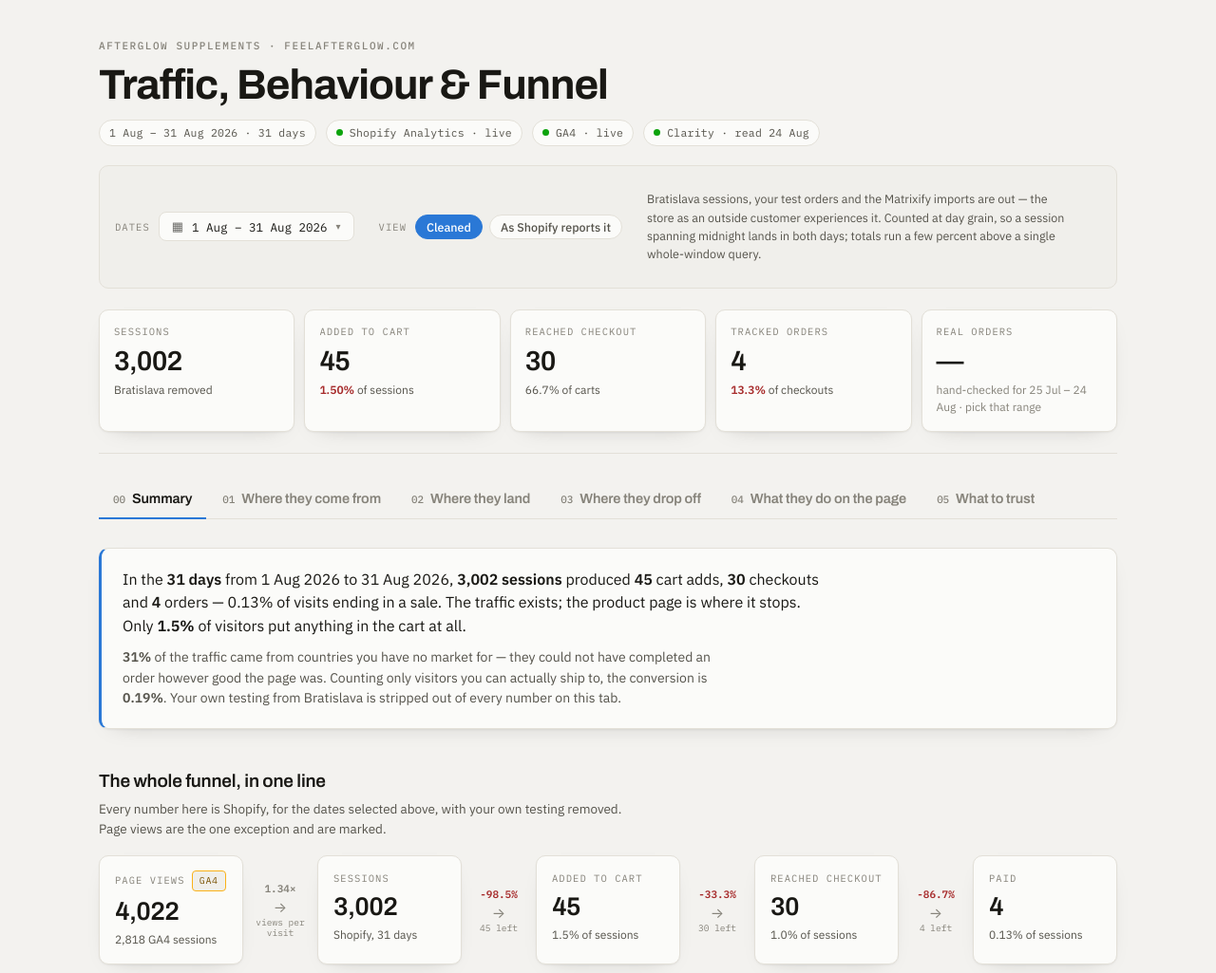
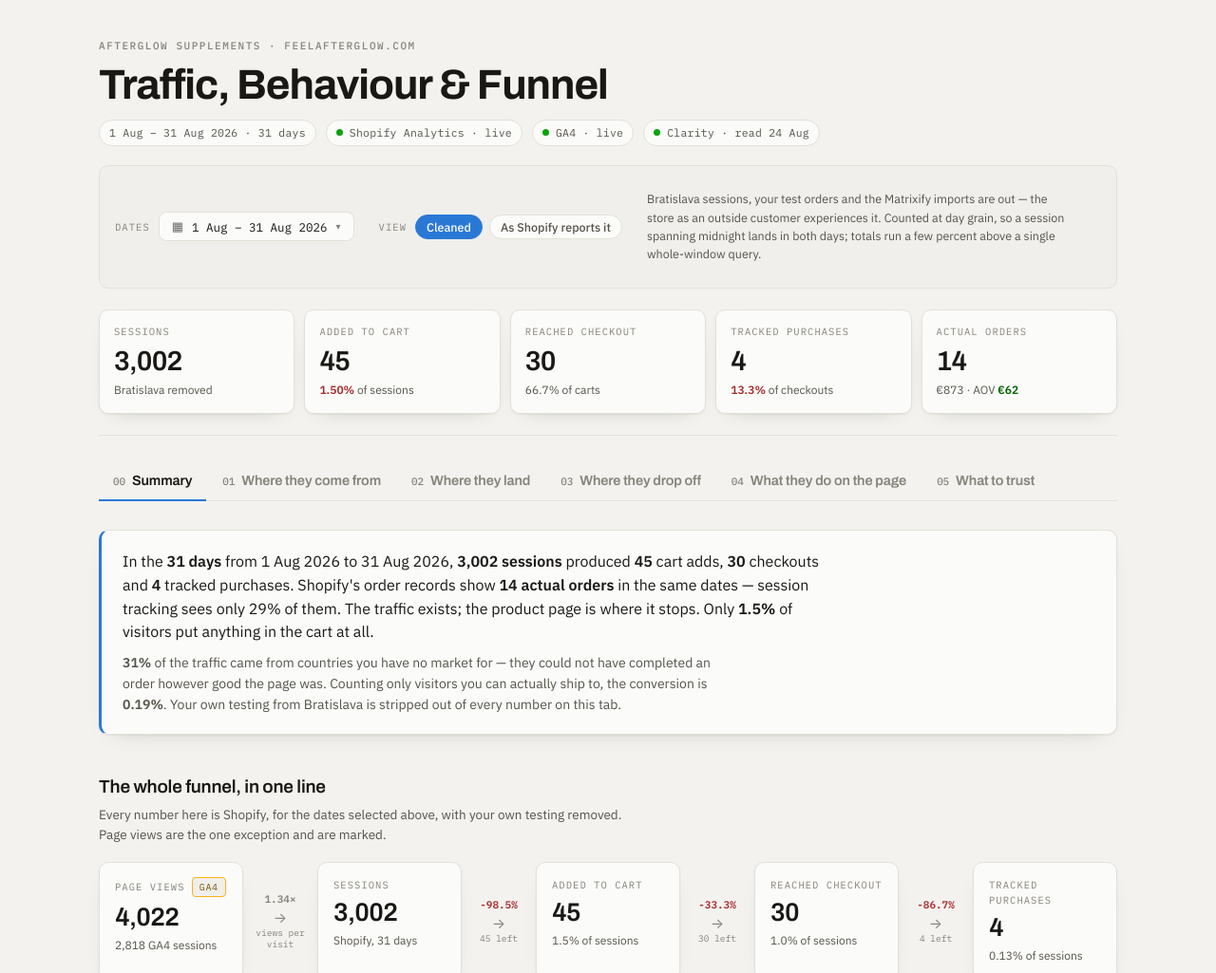
Before and after one commit to FarkMich/Afterglow-analytics-Shopify, a plain HTML site: page index.html in a window 1280 px wide. Shown: the top 1025 px of the page at 95% size. Drawn offline with Linux system fonts and the light colour scheme.

Commit message:
Fix orders: use actual order records, not the session metric

```diff
--- a/index.html
+++ b/index.html
@@ -547,12 +547,12 @@ svg { display: block; width: 100%; height: auto; overflow: visible; }
         <span class="note" id="k-chk-n">60% of carts</span>
       </div>
       <div class="tile">
-        <span class="lab">Tracked orders</span>
+        <span class="lab">Tracked purchases</span>
         <div class="val" id="k-trk">4</div>
         <span class="note" id="k-trk-n"><b>19%</b> of checkouts</span>
       </div>
       <div class="tile">
-        <span class="lab">Real orders</span>
+        <span class="lab">Actual orders</span>
         <div class="val" id="k-ord">9</div>
         <span class="note" id="k-ord-n">€544 · AOV <b class="up">€60.46</b></span>
       </div>
@@ -1395,6 +1395,8 @@ svg { display: block; width: 100%; height: auto; overflow: visible; }
   var LPDP={"23":[3,2,0,0],"49":[1,0,0,0],"51":[5,2,1,0],"52":[6,1,1,0],"53":[8,0,0,0],"54":[21,0,0,0],"55":[3,0,0,0],"56":[262,2,2,0],"57":[209,6,1,0],"58":[79,1,0,0],"59":[45,2,2,0],"60":[48,1,1,0],"61":[23,0,0,0],"62":[41,0,0,0],"63":[84,0,0,0],"64":[33,1,0,0],"65":[66,0,0,0],"66":[145,5,3,0],"67":[79,1,0,1],"68":[52,0,0,0],"69":[60,0,0,0],"70":[125,2,1,0],"71":[43,2,1,0],"72":[33,1,1,0],"73":[31,0,0,0],"74":[34,2,2,0],"75":[36,0,0,0],"76":[30,0,0,0],"77":[13,0,0,0]};
   var LHOME={"28":[9,0,0,0],"29":[24,0,0,0],"31":[3,0,0,0],"34":[3,0,0,0],"35":[3,0,0,0],"36":[4,0,0,0],"38":[3,0,0,0],"39":[6,0,0,0],"40":[6,0,0,0],"41":[6,0,0,0],"42":[4,0,0,0],"43":[3,0,0,0],"44":[1,0,0,0],"45":[7,1,1,0],"46":[3,0,0,0],"48":[9,0,0,0],"49":[20,0,0,0],"50":[16,2,1,1],"51":[22,4,4,0],"52":[41,6,2,1],"53":[33,2,2,0],"54":[12,1,1,1],"55":[14,0,0,0],"56":[142,1,1,0],"57":[415,4,1,0],"58":[18,2,1,0],"59":[24,0,0,0],"60":[17,2,2,2],"61":[9,0,0,0],"62":[9,0,0,0],"63":[27,1,1,1],"64":[36,2,2,0],"65":[49,0,0,0],"66":[88,0,0,0],"67":[73,3,2,1],"68":[15,2,2,1],"69":[9,1,1,0],"70":[54,4,3,0],"71":[23,1,1,0],"72":[21,1,1,1],"73":[12,0,0,0],"74":[11,0,0,0],"75":[11,0,0,0],"76":[9,0,0,0],"77":[8,1,1,0]};
   var GA4D={0:[78,32,1460],1:[34,19,653],2:[35,28,1063],3:[62,28,2248],4:[26,23,780],5:[34,22,1418],6:[43,29,1003],7:[69,41,1120],8:[40,29,1021],9:[27,21,519],10:[55,24,4893],11:[39,24,799],12:[31,14,1556],13:[41,25,1097],14:[44,21,941],15:[13,11,157],16:[46,31,1136],17:[44,32,797],18:[36,23,654],19:[27,18,464],20:[29,15,1306],21:[46,33,381],22:[10,9,200],23:[34,14,880],24:[38,18,535],25:[41,20,763],26:[12,6,288],27:[14,8,791],28:[14,11,242],29:[66,41,1118],30:[56,36,1355],31:[13,8,310],32:[41,23,911],33:[98,71,1801],34:[85,61,2253],35:[60,52,873],36:[19,16,199],37:[36,26,1147],38:[42,26,594],39:[42,31,1136],40:[78,59,1064],41:[80,58,1902],42:[18,10,1089],43:[39,19,1275],44:[80,27,2262],45:[56,26,2409],46:[36,23,509],47:[15,12,297],48:[28,9,1277],49:[102,21,2711],50:[108,26,2615],51:[75,33,644],52:[62,28,909],53:[52,34,709],54:[36,28,461],55:[30,23,380],56:[476,381,7595],57:[755,595,11941],58:[180,123,3692],59:[86,67,1164],60:[98,59,1465],61:[39,34,509],62:[35,31,401],63:[191,107,2953],64:[92,64,1259],65:[117,92,1693],66:[306,228,7643],67:[192,141,3340],68:[91,64,1924],69:[87,67,1717],70:[223,163,5788],71:[236,159,6476],72:[77,52,1133],73:[43,35,927],74:[57,41,1188],75:[41,32,758],76:[38,28,1265],77:[54,41,596]};
+  var ORDD={52:[1,6990],54:[1,6291],63:[1,10782],64:[1,4950],66:[2,11031],67:[2,10332],68:[1,4041],71:[2,17644],72:[1,4490],76:[1,4490],77:[1,6291]};
+  var ORDT={45:1,46:2,49:3,50:4,60:2,68:1};
 
   // path, raw funnel, cleaned funnel
   var LANDING = [
@@ -1542,11 +1544,14 @@ svg { display: block; width: 100%; height: auto; overflow: visible; }
     document.getElementById("k-chk-n").textContent = pct(t.checkout, t.cart) + " of carts";
     document.getElementById("k-trk").textContent = t.purchase;
     document.getElementById("k-trk-n").innerHTML = "<b>" + pct(t.purchase, t.checkout) + "</b> of checkouts";
-    var defaultWindow = (dayISO(range.a) === LEDGER_A && dayISO(range.b) === LEDGER_B);
-    document.getElementById("k-ord").textContent = defaultWindow ? (isClean() ? "9" : "24") : "—";
-    document.getElementById("k-ord-n").innerHTML = defaultWindow
-      ? (isClean() ? '€544 · AOV <b class="up">€60.46</b>' : '€775 · AOV <b>€26.26</b>')
-      : '<span style="color:var(--muted)">hand-checked for 25 Jul – 24 Aug · pick that range</span>';
+    var o = ordAgg();
+    var shown = isClean() ? o.n : o.n + o.tests;
+    document.getElementById("k-ord").textContent = fmt(shown);
+    document.getElementById("k-ord-n").innerHTML = shown
+      ? (isClean()
+          ? eur(o.cents) + ' · AOV <b class="up">' + eur(Math.round(o.cents / o.n)) + "</b>"
+          : eur(o.cents) + " · incl. " + o.tests + " of your tests")
+      : '<span style="color:var(--muted)">no orders in these dates</span>';
   }
 
   /* ================= aggregation ================= */
@@ -2621,6 +2626,18 @@ svg { display: block; width: 100%; height: auto; overflow: visible; }
     }
     return t;
   }
+  function ordAgg() {
+    var t = { n: 0, cents: 0, tests: 0 };
+    for (var i = range.a; i <= range.b; i++) {
+      var v = ORDD[i];
+      if (v) { t.n += v[0]; t.cents += v[1]; }
+      if (ORDT[i]) t.tests += ORDT[i];
+    }
+    return t;
+  }
+  function eur(cents) {
+    return "\u20ac" + (cents / 100).toLocaleString("en-US", { minimumFractionDigits: 0, maximumFractionDigits: 0 });
+  }
   function secsPretty(s) {
     s = Math.round(s);
     return s >= 60 ? Math.floor(s / 60) + "m " + (s % 60) + "s" : s + "s";
@@ -2656,7 +2673,12 @@ svg { display: block; width: 100%; height: auto; overflow: visible; }
         ", <strong>" + fmt(t.sessions) + " sessions</strong> produced <strong>" + fmt(t.cart) + "</strong> cart " +
         (t.cart === 1 ? "add" : "adds") + ", <strong>" + fmt(t.checkout) + "</strong> " +
         (t.checkout === 1 ? "checkout" : "checkouts") + " and <strong>" + fmt(t.purchase) + "</strong> " +
-        (t.purchase === 1 ? "order" : "orders") + " — " + pct(t.purchase, t.sessions, 2) + " of visits ending in a sale. " +
+        (t.purchase === 1 ? "tracked purchase" : "tracked purchases") + ". " +
+        "Shopify's order records show <strong>" + fmt(ordAgg().n) + " actual " +
+        (ordAgg().n === 1 ? "order" : "orders") + "</strong> in the same dates" +
+        (ordAgg().n > t.purchase
+          ? " \u2014 session tracking sees only " + pct(t.purchase, ordAgg().n, 0) + " of them. "
+          : ". ") +
         "The traffic exists; the product page is where it stops. Only <strong>" + pct(t.cart, t.sessions, 1) +
         "</strong> of visitors put anything in the cart at all.";
       var p2 = "";
@@ -2688,7 +2710,13 @@ svg { display: block; width: 100%; height: auto; overflow: visible; }
     flow += sfArrow(t.cart, t.checkout);
     flow += sfStep("Reached checkout", fmt(t.checkout), pct(t.checkout, t.sessions, 1) + " of sessions");
     flow += sfArrow(t.checkout, t.purchase);
-    flow += sfStep("Paid", fmt(t.purchase), pct(t.purchase, t.sessions, 2) + " of sessions");
+    flow += sfStep("Tracked purchases", fmt(t.purchase), pct(t.purchase, t.sessions, 2) + " of sessions");
+    var o = ordAgg();
+    flow += '<div class="sf-arrow"><span class="pctdrop" style="color:var(--good-ink)">' +
+      (o.n ? "+" + fmt(o.n - t.purchase) : "&#8776;") +
+      '</span><span class="glyph">&#8594;</span><span class="kept">untracked</span></div>';
+    flow += sfStep("Actual orders", fmt(o.n),
+      o.n ? eur(o.cents) + " \u00b7 AOV " + eur(Math.round(o.cents / o.n)) : "none in these dates");
     document.getElementById("sumflow").innerHTML = flow;
 
     /* ---------- GA4 tiles ---------- */
@@ -2766,13 +2794,13 @@ svg { display: block; width: 100%; height: auto; overflow: visible; }
     /* ---------- where we lose them ---------- */
     var losses = [
       { from: t.sessions, to: t.cart, h: "They look at the product and leave without adding it",
-        p: "The single biggest leak by a wide margin. Clarity backs it up: 1.24 pages a visit, 37 seconds of active time, and only 19% of people scroll halfway down the product page. Most visitors never see the price, the ingredients or the reviews.",
+        p: "The single biggest leak by a wide margin, and the one worth attacking first. GA4 agrees: barely more than one page a session and well under a minute of engaged time. Clarity's 24 August read adds that only 19% scroll halfway down the product page \u2014 most visitors never reach the price, the ingredients or the reviews.",
         who: "of the visitors who arrived" },
       { from: t.cart, to: t.checkout, h: "They add to the cart and never open checkout",
         p: "A short step that should hold almost everyone. Losses here are usually the cart drawer, unexpected shipping cost, or a second thought on price.",
         who: "of the people who added to cart" },
-      { from: t.checkout, to: t.purchase, h: "They open checkout and do not pay",
-        p: "Payment, shipping options and address validation live here. Some of this loss is structural — visitors from countries with no market can start a checkout but can never finish it.",
+      { from: t.checkout, to: t.purchase, h: "Checkout opens, but no tracked purchase follows",
+        p: "Read this one carefully: it mixes a real loss with a measurement gap. Some visitors genuinely abandon payment, and some countries can never complete an order at all \u2014 but many who do buy are never credited here, because the session lost analytics consent before the purchase. Compare it against Actual orders above.",
         who: "of the people who reached checkout" }
     ].filter(function (l) { return l.from > 0; })
      .map(function (l) { l.lost = l.from - l.to; return l; })
@@ -2807,6 +2835,9 @@ svg { display: block; width: 100%; height: auto; overflow: visible; }
       { h: "A large slice of traffic could never have bought",
         p: geoTot ? pct(sp.no.sessions, geoTot, 0) + " of sessions come from countries outside your Czechia / EU / US markets. This is the main reason raw conversion looks low." : "Country data is thin in this window.",
         s: ["Shopify"] },
+      { h: "Session tracking undercounts your sales badly",
+        p: "In August Shopify recorded 24 orders \u2014 14 real customers and 10 of your own tests \u2014 while session analytics credited only a handful. Orders arrive whose visit was never tracked, because Shopify opens a session only once analytics consent is given. Judge revenue by Actual orders, never by the funnel's last step.",
+        s: ["Shopify"] },
       { h: "Email is worth more than the session data says",
         p: "Two orders totalling €119.40 carry utm_source=brevo in their cart attributes, from Automation 24 steps 2 and 5 — making email the second-biggest revenue channel. The session tables show email as a handful of sessions and zero orders, because the attribution is lost before the order is written.",
         s: ["Shopify"] },
```
